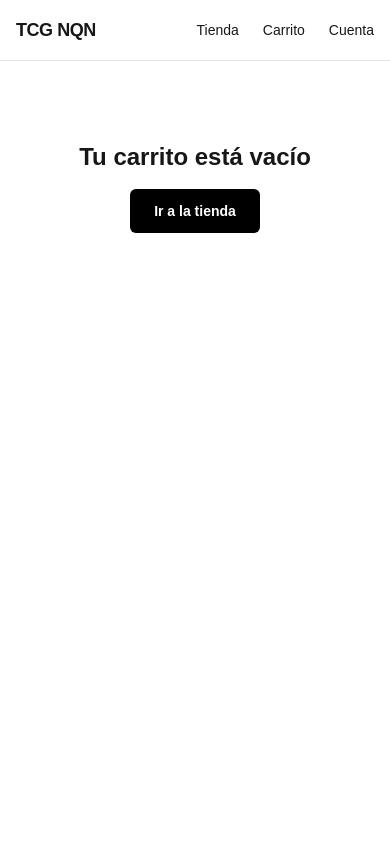
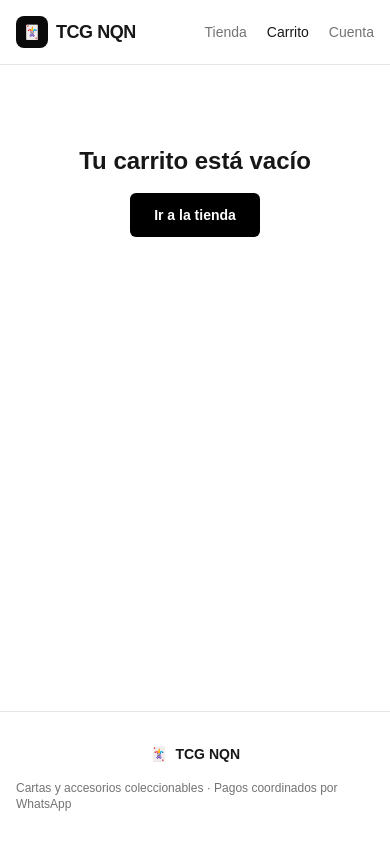
Before and after one commit to Nruiz88/tcgnqn, a Next.js app: page /cart in a window 390 px wide. Built offline with nearby package versions, Linux system fonts and the light colour scheme.

Commit message:
home con hero, categorias, destacados y CTA

```diff
--- a/app/layout.tsx
+++ b/app/layout.tsx
@@ -24,9 +24,20 @@ export default function RootLayout({ children }: { children: React.ReactNode })
     <html lang="es">
       <body className={`${geistSans.variable} ${geistMono.variable} h-full antialiased`}>
         <CartProvider>
-          <div className="min-h-full flex flex-col">
+          <div className="flex min-h-screen flex-col">
             <Navbar />
             <main className="flex-1">{children}</main>
+            <footer className="border-t border-neutral-200 bg-white">
+              <div className="mx-auto flex max-w-6xl flex-col items-center justify-between gap-4 px-4 py-8 sm:flex-row">
+                <div className="flex items-center gap-2">
+                  <span className="text-sm">🃏</span>
+                  <span className="text-sm font-semibold">TCG NQN</span>
+                </div>
+                <p className="text-xs text-neutral-500">
+                  Cartas y accesorios coleccionables · Pagos coordinados por WhatsApp
+                </p>
+              </div>
+            </footer>
           </div>
         </CartProvider>
       </body>
--- a/app/page.tsx
+++ b/app/page.tsx
@@ -1,28 +1,167 @@
+import Link from 'next/link'
 import { getProducts } from '@/lib/data'
 import ProductCard from '@/components/product-card'
 
 export const dynamic = 'force-dynamic'
 
+const categories = [
+  { name: 'Cartas individuales', emoji: '🃏', tag: 'Cartas' },
+  { name: 'Sobres y Boosters', emoji: '📦', tag: 'Booster' },
+  { name: 'Sleeves y Protectores', emoji: '🛡️', tag: 'Sleeves' },
+  { name: 'Accesorios', emoji: '🎒', tag: 'Binder' },
+]
+
+const features = [
+  { title: 'Envío seguro', desc: 'Protección rígida y seguimiento en todo el país.', emoji: '📦' },
+  { title: 'Cartas verificadas', desc: 'Revisamos calidad y estado antes de enviar.', emoji: '✅' },
+  { title: 'Pago coordinado', desc: 'Arreglamos el pago por WhatsApp al confirmar tu pedido.', emoji: '💬' },
+  { title: 'Colección curada', desc: 'Solo productos que elegimos para tu binder.', emoji: '⭐' },
+]
+
 export default async function Home() {
   const products = await getProducts()
+  const featured = products.slice(0, 8)
 
   return (
-    <div className="mx-auto max-w-6xl px-4 py-10">
-      <h1 className="text-2xl font-bold">Tienda</h1>
+    <div>
+      {/* Hero */}
+      <section className="relative overflow-hidden bg-neutral-950 text-white">
+        <div className="pointer-events-none absolute inset-0">
+          <div className="absolute -top-24 -left-24 h-96 w-96 rounded-full bg-indigo-600/30 blur-3xl" />
+          <div className="absolute -bottom-24 -right-24 h-96 w-96 rounded-full bg-purple-600/30 blur-3xl" />
+        </div>
+        <div className="relative mx-auto flex max-w-6xl flex-col items-start gap-8 px-4 py-20 sm:py-28 md:flex-row md:items-center">
+          <div className="max-w-xl flex-1">
+            <span className="inline-flex items-center gap-2 rounded-full border border-white/20 bg-white/5 px-3 py-1 text-xs font-medium text-white/80">
+              ✦ Tienda online de cartas coleccionables
+            </span>
+            <h1 className="mt-6 text-4xl font-extrabold tracking-tight sm:text-5xl">
+              Tu colección empieza{' '}
+              <span className="bg-gradient-to-r from-indigo-400 to-purple-400 bg-clip-text text-transparent">
+                acá
+              </span>
+            </h1>
+            <p className="mt-4 text-base text-white/70 sm:text-lg">
+              Cartas, sobres y accesorios seleccionados con cuidado. Comprá en
+              tres pasos: elegí, dejá tu pedido y coordinamos el pago.
+            </p>
+            <div className="mt-8 flex flex-wrap items-center gap-4">
+              <Link
+                href="#productos"
+                className="rounded-lg bg-white px-6 py-3 text-sm font-semibold text-neutral-950 transition hover:bg-neutral-200"
+              >
+                Ver productos
+              </Link>
+              <Link
+                href="/login"
+                className="rounded-lg border border-white/20 px-6 py-3 text-sm font-semibold text-white transition hover:bg-white/10"
+              >
+                Crear cuenta
+              </Link>
+            </div>
+          </div>
+          <div className="hidden flex-1 sm:block">
+            <div className="grid grid-cols-2 gap-4">
+              <div className="rounded-2xl border border-white/10 bg-white/5 p-6 backdrop-blur">
+                <p className="text-3xl">🃏</p>
+                <p className="mt-3 text-sm font-semibold">Cartas raras</p>
+                <p className="mt-1 text-xs text-white/60">Charizard, Pikachu y más</p>
+              </div>
+              <div className="mt-8 rounded-2xl border border-white/10 bg-white/5 p-6 backdrop-blur">
+                <p className="text-3xl">📦</p>
+                <p className="mt-3 text-sm font-semibold">Sobres sellados</p>
+                <p className="mt-1 text-xs text-white/60">Para abrir o guardar</p>
+              </div>
+            </div>
+          </div>
+        </div>
+      </section>
+
+      {/* Features */}
+      <section className="border-b border-neutral-200 bg-white">
+        <div className="mx-auto grid max-w-6xl grid-cols-2 gap-6 px-4 py-10 lg:grid-cols-4">
+          {features.map((f) => (
+            <div key={f.title} className="flex items-start gap-3">
+              <span className="text-2xl">{f.emoji}</span>
+              <div>
+                <p className="text-sm font-semibold text-neutral-900">{f.title}</p>
+                <p className="mt-1 text-xs leading-relaxed text-neutral-500">{f.desc}</p>
+              </div>
+            </div>
+          ))}
+        </div>
+      </section>
+
+      {/* Categorías */}
+      <section className="mx-auto max-w-6xl px-4 py-14">
+        <div className="flex items-end justify-between">
+          <div>
+            <h2 className="text-2xl font-bold tracking-tight">Explorá por categoría</h2>
+            <p className="mt-1 text-sm text-neutral-500">Lo que tenemos hoy en la tienda</p>
+          </div>
+        </div>
+        <div className="mt-6 grid grid-cols-2 gap-4 lg:grid-cols-4">
+          {categories.map((c) => (
+            <Link
+              key={c.name}
+              href={`/?q=${encodeURIComponent(c.tag)}`}
+              className="group rounded-2xl border border-neutral-200 bg-white p-6 transition hover:border-neutral-900 hover:shadow-sm"
+            >
+              <span className="text-3xl">{c.emoji}</span>
+              <p className="mt-4 text-sm font-semibold group-hover:text-neutral-900">
+                {c.name}
+              </p>
+              <p className="mt-1 text-xs text-neutral-400 group-hover:text-neutral-500">
+                Ver productos →
+              </p>
+            </Link>
+          ))}
+        </div>
+      </section>
+
+      {/* Productos */}
+      <section id="productos" className="mx-auto max-w-6xl px-4 pb-16">
+        <div className="flex items-end justify-between">
+          <div>
+            <h2 className="text-2xl font-bold tracking-tight">Productos destacados</h2>
             <p className="mt-1 text-sm text-neutral-500">
-        Cartas y accesorios coleccionables
+              Actualizamos la selección seguido
             </p>
-      {products.length === 0 ? (
+          </div>
+          <Link href="/#productos" className="text-sm font-medium text-neutral-900 hover:underline">
+            Ver todo
+          </Link>
+        </div>
+        {featured.length === 0 ? (
           <p className="mt-10 text-center text-neutral-500">
             Todavía no hay productos publicados.
           </p>
         ) : (
           <div className="mt-8 grid grid-cols-2 gap-4 sm:grid-cols-3 lg:grid-cols-4">
-          {products.map((product) => (
+            {featured.map((product) => (
               <ProductCard key={product.id} product={product} />
             ))}
           </div>
         )}
+      </section>
+
+      {/* CTA final */}
+      <section className="bg-neutral-950 text-white">
+        <div className="mx-auto flex max-w-6xl flex-col items-center gap-6 px-4 py-16 text-center">
+          <h2 className="max-w-xl text-2xl font-bold tracking-tight sm:text-3xl">
+            ¿No encontrás lo que buscás?
+          </h2>
+          <p className="max-w-md text-sm text-white/70">
+            Pedinos esa carta o producto especial y lo conseguimos para tu colección.
+          </p>
+          <Link
+            href="/login"
+            className="rounded-lg bg-white px-6 py-3 text-sm font-semibold text-neutral-950 transition hover:bg-neutral-200"
+          >
+            Hacé tu pedido
+          </Link>
+        </div>
+      </section>
     </div>
   )
 }
--- a/components/navbar.tsx
+++ b/components/navbar.tsx
@@ -2,34 +2,54 @@
 
 import Link from 'next/link'
 import { useCart } from '@/lib/cart-context'
+import { usePathname } from 'next/navigation'
 
 export default function Navbar() {
   const { count } = useCart()
+  const pathname = usePathname()
 
   return (
-    <header className="border-b border-neutral-200 bg-white">
+    <header className="sticky top-0 z-40 border-b border-neutral-200 bg-white/90 backdrop-blur">
       <nav className="mx-auto flex max-w-6xl items-center justify-between px-4 py-4">
-        <Link href="/" className="text-lg font-bold tracking-tight">
-          TCG NQN
+        <Link href="/" className="flex items-center gap-2">
+          <span className="flex h-8 w-8 items-center justify-center rounded-lg bg-neutral-950 text-sm text-white">
+            🃏
+          </span>
+          <span className="text-lg font-bold tracking-tight">TCG NQN</span>
         </Link>
-        <div className="flex items-center gap-6">
-          <Link href="/" className="text-sm font-medium hover:text-neutral-600">
+        <div className="flex items-center gap-5 sm:gap-6">
+          <Link
+            href="/"
+            className={`text-sm font-medium ${
+              pathname === '/'
+                ? 'text-neutral-900'
+                : 'text-neutral-500 hover:text-neutral-900'
+            }`}
+          >
             Tienda
           </Link>
           <Link
             href="/cart"
-            className="relative text-sm font-medium hover:text-neutral-600"
+            className={`relative text-sm font-medium ${
+              pathname === '/cart'
+                ? 'text-neutral-900'
+                : 'text-neutral-500 hover:text-neutral-900'
+            }`}
           >
             Carrito
             {count > 0 && (
-              <span className="absolute -right-4 -top-2 flex h-5 w-5 items-center justify-center rounded-full bg-black text-xs font-bold text-white">
+              <span className="absolute -right-4 -top-2 flex h-5 w-5 items-center justify-center rounded-full bg-neutral-950 text-xs font-bold text-white">
                 {count}
               </span>
             )}
           </Link>
           <Link
             href="/account"
-            className="text-sm font-medium hover:text-neutral-600"
+            className={`text-sm font-medium ${
+              pathname === '/account'
+                ? 'text-neutral-900'
+                : 'text-neutral-500 hover:text-neutral-900'
+            }`}
           >
             Cuenta
           </Link>
```
Also changed, not shown: 1 other file (tests, documents, lock files or other folders). Lines whose indentation alone changed are shown as unchanged.
